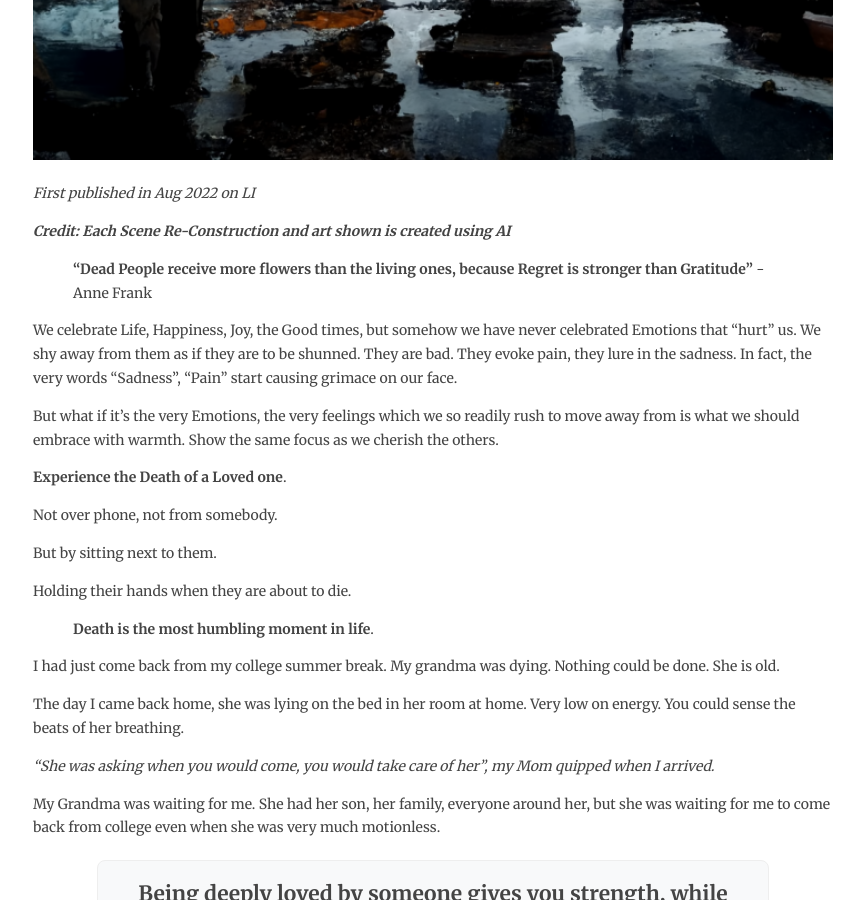
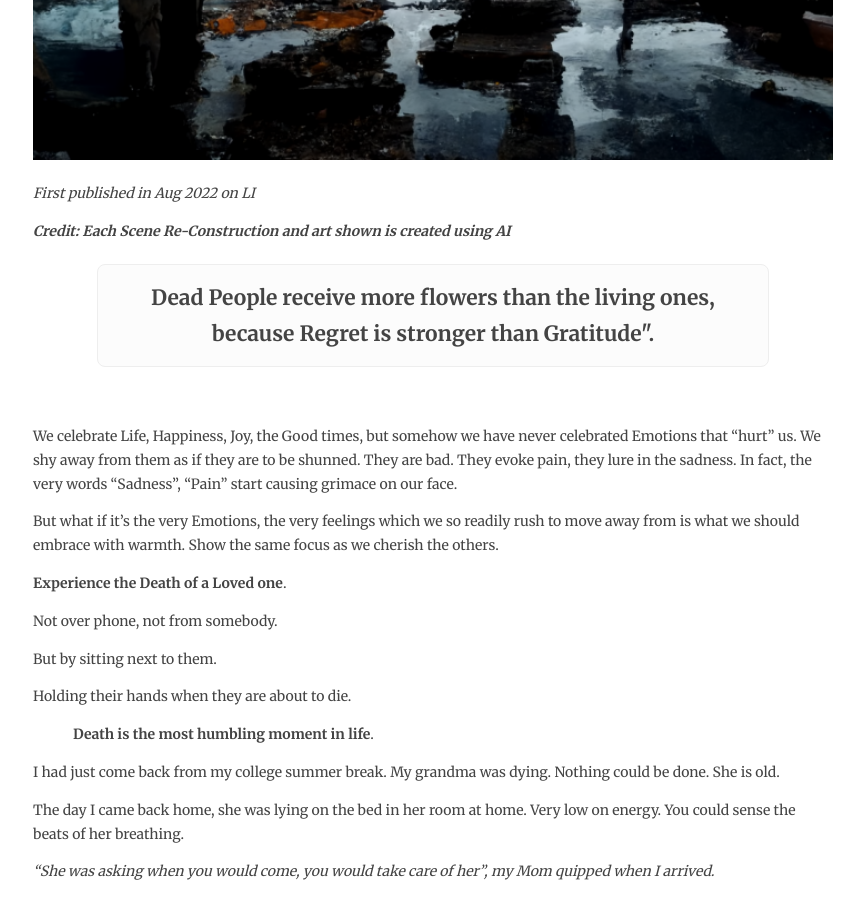
Before and after one commit to trmanish/trmanish.github.io, a Jekyll site: the page built from _posts/2025-02-24-death-sadness.md, in a window 1280 px wide and 900 px high, scrolled down 961 px. Shown: the whole window, without its empty margins (207-1071 px from the left). Built offline with Jekyll 4.4.1, drawn with Linux system fonts in a browser that asks for light colours; some of the changed text lies outside the part shown.

Commit message:
new post

```diff
--- a/_posts/2025-02-24-death-sadness.md
+++ b/_posts/2025-02-24-death-sadness.md
@@ -18,8 +18,11 @@ image: "/assets/death_sadness/header.jpg"
 
 ***Credit: Each Scene Re-Construction and art shown is created using AI***<br>
 
-> **"Dead People receive more flowers than the living ones, because Regret is stronger than Gratitude"** -
->    Anne Frank <br>
+<div style="text-align: center; font-size: 1.5em; padding: 15px; border-radius: 8px; background-color: #fcfcfc; border: 1px solid #eee; width: 80%; margin: 20px auto;">
+    <strong>Dead People receive more flowers than the living ones, because Regret is stronger than Gratitude".</strong>
+</div>
+
+<br>
 
 We celebrate Life, Happiness, Joy, the Good times, but somehow we have never celebrated Emotions that "hurt" us. We shy away from them as if they are to be shunned. They are bad. They evoke pain, they lure in the sadness. In fact, the very words "Sadness", "Pain" start causing grimace on our face.
 
@@ -43,7 +46,7 @@ The day I came back home, she was lying on the bed in her room at home. Very low
 
 My Grandma was waiting for me. She had her son, her family, everyone around her, but she was waiting for me to come back from college even when she was very much motionless. <br>
 
-<div style="text-align: center; font-size: 1.5em; padding: 15px; border-radius: 8px; background-color: #f8f9fa; border: 1px solid #eee; width: 80%; margin: 20px auto;">
+<div style="text-align: center; font-size: 1.5em; padding: 15px; border-radius: 8px; background-color: #fcfcfc; border: 1px solid #eee; width: 80%; margin: 20px auto;">
     <strong>Being deeply loved by someone gives you strength, while loving someone deeply gives you courage.</strong>
 </div>
 
@@ -128,7 +131,10 @@ But somehow, it felt more real. Somehow it managed to break the numbness.
 
 That she is gone. That a Life you once grew up seeing around you, a Life that loved you, cared for you, is no more around you. That Life is gone!<br>
 
-> **When you see someone you love, die next to you, it trivializes every single problem in your life.** <br>
+<div style="text-align: center; font-size: 1.5em; padding: 15px; border-radius: 8px; background-color: #fcfcfc; border: 1px solid #eee; width: 80%; margin: 20px auto;">
+    <strong>When you see someone you love, die next to you, it trivializes every single problem in your life.</strong>
+</div>
+
 
 Sometimes, I end up coming across posts in my feed of people who died due to a tragic incident and some friend/relatives of theirs tagging their profile.
 
@@ -148,7 +154,10 @@ I never thought much why I always end up doing it. But I always do it.
 
 Maybe It's like saying an unsaid Eulogy for a Life that left us. That left all of us. <br>
 
-> **Life is Evanescent. Death has Permanence.** <br>
+<div style="text-align: center; font-size: 1.5em; padding: 15px; border-radius: 8px; background-color: #fcfcfc; border: 1px solid #eee; width: 80%; margin: 20px auto;">
+    <strong>Life is Evanescent. Death has Permanence.</strong>
+</div>
+
 
 **Death Humbles You.**
 
@@ -209,7 +218,10 @@ She gave him some money. But more than the money, it was a bright smile she offe
 
 Sometimes, it's not the money, not the tangibles, that bring joy to us. Often it's the small things. The little things. An innocuous smile at someone, that makes your day. That unspoken admission of ***"You brought me joy and that's why I am smiling"*** is more empowering than any money you can give to somebody.<br>
 
-> **Being the reason behind someone's smile is utter bliss** <br>
+<div style="text-align: center; font-size: 1.5em; padding: 15px; border-radius: 8px; background-color: #fcfcfc; border: 1px solid #eee; width: 80%; margin: 20px auto;">
+    <strong>Being the reason behind someone's smile is utter bliss.</strong>
+</div>
+
 
 He had to talk to her. Everything he has been quietly observing standing across her, only made him want to talk to her more. Amazing demeanor, that kind nature, even amazing smile.
 
@@ -277,7 +289,9 @@ The next few conversation didn't help him either. In-fact it made him even more
 
 She was a real engineer who builds bridges and buildings. He was a phony engineer in front of her. While she solves real engineering problems, he does artificial engineering writing code on a laptop. <br>
 
-> **Smartness has more beauty to it than actual beauty.** <br>
+<div style="text-align: center; font-size: 1.5em; padding: 15px; border-radius: 8px; background-color: #fcfcfc; border: 1px solid #eee; width: 80%; margin: 20px auto;">
+    <strong>Smartness has more beauty to it than actual beauty.</strong>
+</div>
 
 
 His stop came. He had to get down. Somewhere his heart said to continue further. Maybe get back into conversation fully engaged and not worry about what she said earlier.
@@ -337,7 +351,10 @@ You get to laugh at small jokes, minor banters with friends. Even a slight tickl
 
 But it takes a mountain to make you cry. It's not small sadness, small pain that hurts you. <br>
 
-> **Joy is bounteous and ephemeral. Sadness scarce, yet enduring.** <br>
+<div style="text-align: center; font-size: 1.5em; padding: 15px; border-radius: 8px; background-color: #fcfcfc; border: 1px solid #eee; width: 80%; margin: 20px auto;">
+    <strong>Joy is bounteous and ephemeral. Sadness scarce, yet enduring.</strong>
+</div>
+
 
 When you cry, it shows that thing really mattered to you. That moment in past really mattered to you.
 
```
